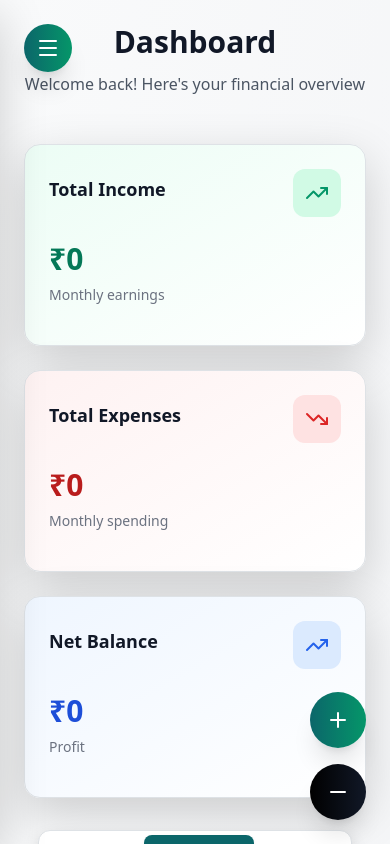
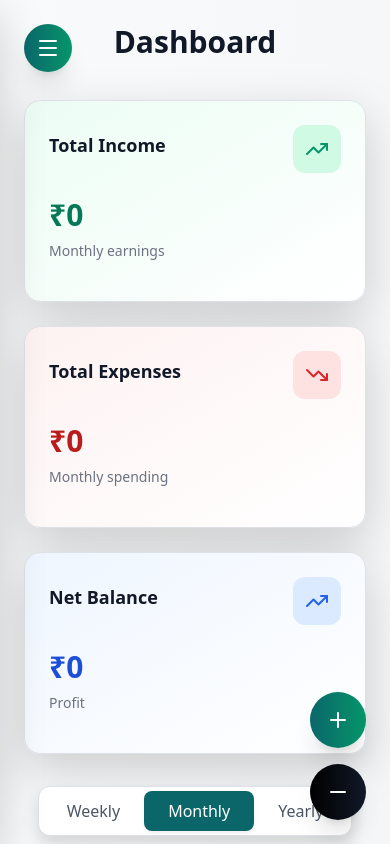
Before and after one commit to SharmiliRS/money-manager-frontend, a React (Create React App) app: page /dashboard in a window 390 px wide. Shown: the top 844 px of the page. Built offline with nearby package versions, Linux system fonts and the light colour scheme.

Commit message:
Final Commit

```diff
--- a/src/pages/Dashboard.js
+++ b/src/pages/Dashboard.js
@@ -649,7 +649,7 @@ const Dashboard = () => {
             <h1 className="text-3xl lg:text-4xl font-bold text-gray-900">
               Dashboard
             </h1>
-            <p className="text-gray-600 mt-1">
+            <p className="text-gray-600 mt-1 lg:block hidden">
               Welcome back! Here's your financial overview
             </p>
           </div>
--- a/src/pages/Expenses.js
+++ b/src/pages/Expenses.js
@@ -524,7 +524,7 @@ const Expenses = () => {
         >
           {/* Header */}
           <div className="mb-8">
-            <h1 className="text-2xl lg:text-4xl font-bold text-gray-900 lg:mb-2  ml-5 text-center lg:text-left">
+            <h1 className="text-2xl lg:text-4xl font-bold text-gray-900 lg:mb-2 mb-0 ml-5 text-center lg:text-left">
               Expense Dashboard
             </h1>
             <p className="text-gray-600 hidden lg:block text-center lg:text-left">
@@ -709,7 +709,7 @@ const Expenses = () => {
                 className="flex flex-col sm:flex-row items-start sm:items-center justify-between p-4 cursor-pointer hover:bg-gray-50 transition-colors gap-3"
                 onClick={() => setShowFilters(!showFilters)}
               >
-                <div className="flex items-center gap-3 w-full sm:w-auto">
+                <div className="flex items-start gap-3 w-full sm:w-auto">
                   <Filter size={18} className="text-[#E63946]" />
                   <div>
                     <h3 className="text-base font-semibold text-gray-900">
--- a/src/pages/Income.js
+++ b/src/pages/Income.js
@@ -503,7 +503,7 @@ const Income = () => {
         >
           {/* Header */}
           <div className="mb-8">
-            <h1 className="text-2xl lg:text-4xl font-bold text-gray-900 lg:mb-2 ml-5 text-center lg:text-left">
+            <h1 className="text-2xl lg:text-4xl font-bold text-gray-900 lg:mb-2 mb-0 ml-5 text-center lg:text-left">
               Income Dashboard
             </h1>
             <p className="text-gray-600 hidden lg:block text-center lg:text-left">
```
